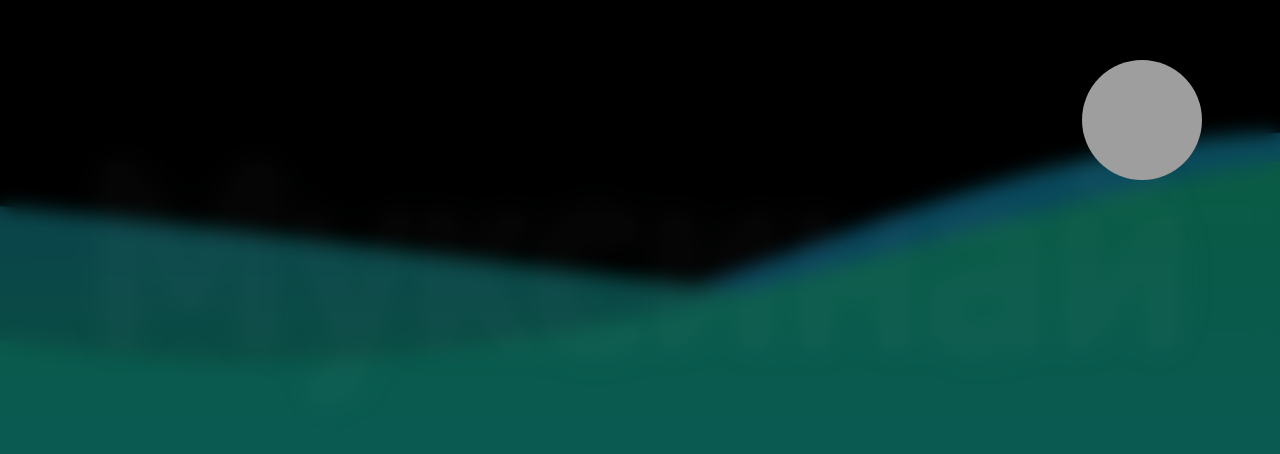
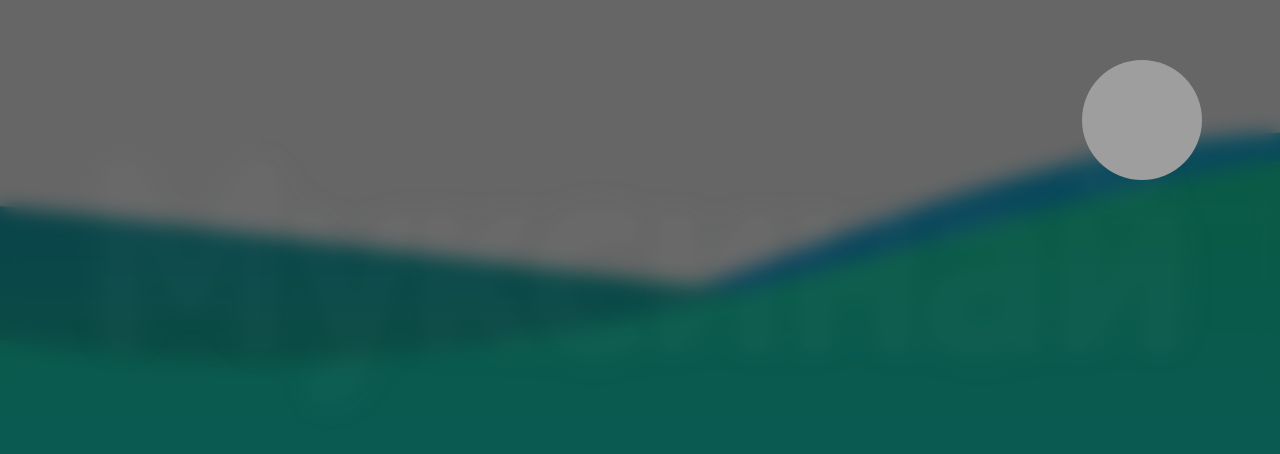
Before and after one commit to MuxAI/muxai.github.io, a plain HTML site: page index.html in a window 1280 px wide. Shown: the part 148-602 px from the top of the page. Drawn offline with Linux system fonts and the light colour scheme; grey boxes are pictures that could not be loaded; animation ran at ten frames a second.

Commit message:
Update index.html

```diff
--- a/index.html
+++ b/index.html
@@ -19,7 +19,7 @@
   <link rel="icon" type="image/png" sizes="32x32" href="https://dewanmukto.github.io/asset/logos/Mux%20logo%20icon%202025.jpg">
   <link rel="icon" type="image/png" sizes="192x192" href="https://dewanmukto.github.io/asset/logos/Mux%20logo%20icon%202025.jpg">
   <link rel="apple-touch-icon" href="https://dewanmukto.github.io/asset/logos/Mux%20logo%20icon%202025.jpg">
-  <meta name="theme-color" content="#000000">
+  <meta name="theme-color" content="#5e7bfd">
 
   <!-- Open Graph / Facebook / LinkedIn -->
   <meta property="og:type" content="website">
@@ -75,7 +75,7 @@
       justify-content: center;
       align-items: center;
       height: 100vh;
-      background: black; /* Fallback */
+      background: white; /* Fallback */
     }
 
     #canvas {
```
